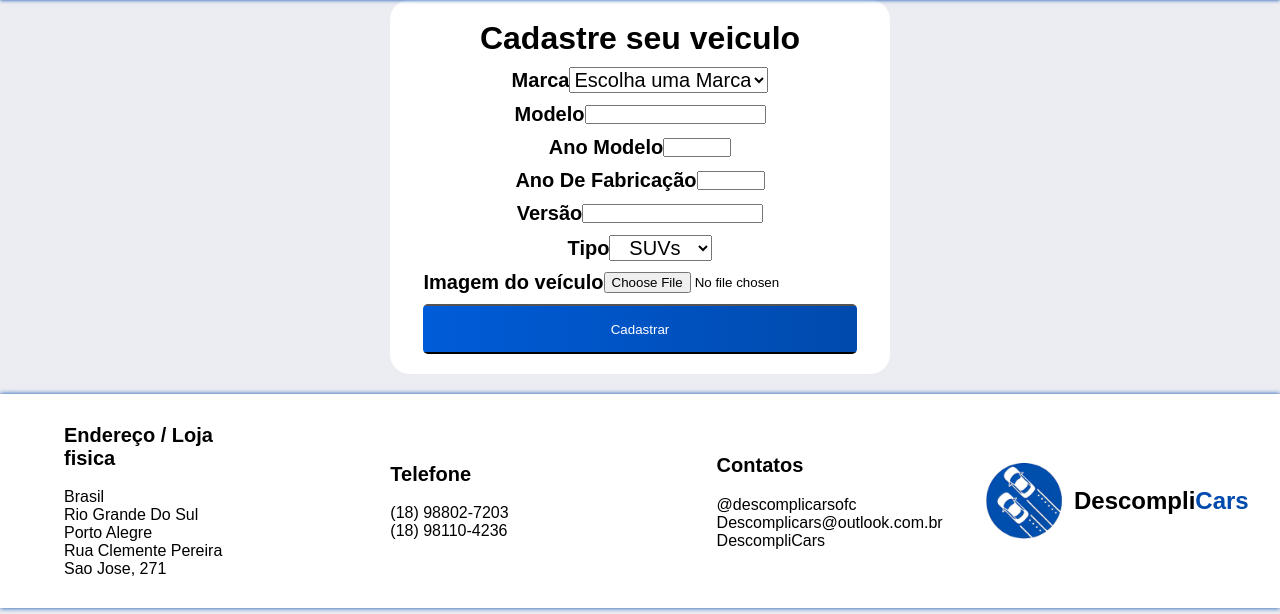
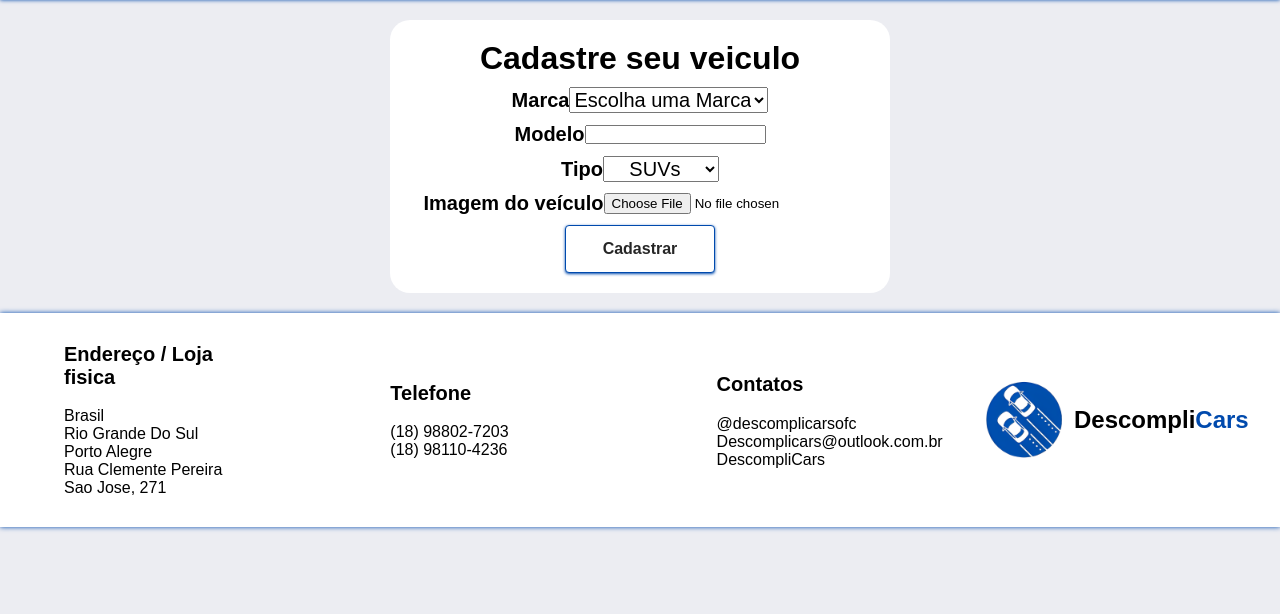
Before and after one commit to M3NT0Sz/DescompliCars, a PHP site: page /CadastroCar.php in a window 1280 px wide. Shown: the part 80-694 px from the top of the page. Run offline with PHP 8.4, Linux system fonts and the light colour scheme; tables that the repository leaves empty or names only in its code hold one stand-in row (values such as "Sample post"); some web fonts are replaced.

Commit message:
Arrumando coisas

```diff
--- a/CSS/cadastrocar.css
+++ b/CSS/cadastrocar.css
@@ -46,14 +46,13 @@
 .button-6 {
   align-items: center;
   background-color: #FFFFFF;
-    border: 1px solid rgba(0, 0, 0, 0.1);
+  border: 1px solid #004aad;
   border-radius: .25rem;
-    box-shadow: rgba(0, 0, 0, 0.02) 0 1px 3px 0;
+  box-shadow: #004aad 0 1px 3px 0;
   box-sizing: border-box;
   color: rgba(0, 0, 0, 0.85);
   cursor: pointer;
   display: inline-flex;
-    font-family: system-ui,-apple-system,system-ui,"Helvetica Neue",Helvetica,Arial,sans-serif;
   font-size: 16px;
   font-weight: 600;
   justify-content: center;
@@ -69,16 +68,12 @@
   touch-action: manipulation;
   vertical-align: baseline;
   width: 150px;
-    margin-top: 10px;
-    margin-bottom: 20px;
-    margin-right: 10px;
-    margin-left: 10px;
 }
 
 .button-6:hover,
 .button-6:focus {
-    border-color: rgba(0, 0, 0, 0.15);
-    box-shadow: rgba(0, 0, 0, 0.1) 0 4px 12px;
+  border-color: #004aad;
+  box-shadow: #004aad 0 4px 12px;
   color: rgba(0, 0, 0, 0.65);
 }
 
@@ -88,27 +83,8 @@
 
 .button-6:active {
   background-color: #F0F0F1;
-    border-color: rgba(0, 0, 0, 0.15);
-    box-shadow: rgba(0, 0, 0, 0.06) 0 2px 4px;
+  border-color: #004aad;
+  box-shadow: #004aad 0 2px 4px;
   color: rgba(0, 0, 0, 0.65);
   transform: translateY(0);
 }
-
-  .butom{
-    height: 100%;
-    width: 300%;
-    position: absolute;
-    left: -100%;
-    background: -webkit-linear-gradient(right, #005cd8, #004aad, #005cd8, #004aad);
-    border-radius: 5px;
-    transition: all 0.4s ease;
-    color:white
-  }
-
-  .buttomD{
-    height: 50px;
-    width: 100%;
-    border-radius: 5px;
-    position: relative;
-    overflow: hidden;
-  }
--- a/CadastroCar.php
+++ b/CadastroCar.php
@@ -6,7 +6,6 @@
     <link href="Imagens/DescomplicarsIcon.png" rel="icon">
     <link href="CSS/style.css" rel="stylesheet">
     <link href="CSS/cadastrocar.css" rel="stylesheet">
-    <link href="CSS/testecad.css" rel="stylesheet">
     <link href='https://unpkg.com/boxicons@2.1.4/css/boxicons.min.css' rel='stylesheet'>
     <meta http-equiv="X-UA-Compatible" content="IE=edge">
     <meta name="viewport" content="width=device-width, initial-scale=1.0">
@@ -21,64 +20,30 @@
     <!--Fecha MenuBar-->
 
     <div class="cadquad">
-        <div class="cadquadrado">
+        <div class="cadquadrado" style="margin-top: 20px;">
             <h1>Cadastre seu veiculo</h1>
             <form method="post" action="PHP/prod_cadCar.php" enctype="multipart/form-data">
                 <div class=caddeita>
                     <h2>Marca</h2>
                     <select class=marca name=marca id=marca>
                         <?php
-                        $cars = [
-                            'Audi',
-                            'BMW',
-                            'CAOA Chery',
-                            'Chevrolet',
-                            'Citroen',
-                            'Ferrari',
-                            'Fiat',
-                            'Ford',
-                            'Honda',
-                            'Hyundai',
-                            'Jeep',
-                            'Kia',
-                            'Lamborghini',
-                            'LandRover',
-                            'Mercedes',
-                            'Mini',
-                            'Mitsubishi',
-                            'Nissan',
-                            'Peugeot',
-                            'Porche',
-                            'RAM',
-                            'Renault',
-                            'Subaru',
-                            'Suzuki',
-                            'Toyota',
-                            'Volkswagen',
-                            'Volvo'
-                        ];
-                        echo "<option value='Escolha uma Marca'>
-                        Escolha uma Marca
+                        echo "<option value='Escolha uma Marca'>Escolha uma Marca
                     </option>";
+                        $carsa = "SELECT * FROM marcas ORDER BY mar_nome";
+                        $carros = mysqli_query($conn, $carsa);
+                        while ($row = mysqli_fetch_array($carros)) {
+                            $cars[] = $row["mar_nome"];
+                        }
                         for ($x = 0; $x < sizeof($cars); $x++) {
                             echo "<option value=$cars[$x]>
                             " . $cars[$x] . "
-                        </option>";
+                            </option>";
                         }
                         ?>
                     </select>
                 </div>
                 <div class=caddeita id=cadmod>
-                    <h2>Modelo</h2><input type="text" name="modelo" id="modelo">
-                </div>
-                <div class="caddeita" id="cadAnoMod">
-                    <h2>Ano Modelo</h2><input type="number" name="anomod" min="1990" max="2099" id="anomodelo" onclick="esconderAnoFab()">
-                </div>
-                <div class="caddeita" id="cadAnoFab">
-                    <h2>Ano De Fabricação</h2><input type="number" name="anofab" min="1990" max="2099" id="anofab" onclick="esconderVersao()">
-                </div>
-                <div class="caddeita" id="cadVersao">
-                    <h2>Versão</h2><input type="text" name="versao">
+                    <h2>Modelo</h2><input type="text" name="modelo" id="modelo" required>
                 </div>
                 <div class="caddeita" id="cadVersao">
                     <h2>Tipo</h2><select name="tipo" id="">
@@ -87,14 +52,21 @@
                         <option value="Picapes">Picapes</option>
                         <option value="Eletricos">Eletricos</option>
                         <option value="Sedans">Sedans</option>
+                        <option value="Esportivos">Esportivos</option>
                     </select>
                 </div>
                 <div class="caddeita">
                     <h2>Imagem do veículo</h2>
                     <input type="file" name="imagem" accept="image/*">
                 </div>
+                <?php
+                if (isset($_SESSION['erro'])) {
+                    echo "<h3><center>".$_SESSION['erro']."</center></h3>";
+                    unset($_SESSION['erro']);
+                }
+                ?>
                 <div class="buttomD">
-                    <button class="butom " type="submit">Cadastrar</button>
+                    <button class="button-6" type="submit">Cadastrar</button>
                     <div>
 
             </form>
--- a/Java/cadcarros.js
+++ /dev/null
@@ -1,57 +0,0 @@
-function esconderMod(){
-    const cadmod = document.querySelector("#cadmod");
-    const modelo = document.querySelector("#modelo");
-    const marca = document.querySelector("#marca");
-    modelo.addEventListener("change", esconderAnoMod);
-    const valorSelecionado = marca.value;
-
-    if(valorSelecionado === "Escolha uma Marca"){
-        cadmod.style.display = 'none';
-    } else if(valorSelecionado === "Audi"){
-        cadmod.style.display = '';
-    }else if(valorSelecionado === "BMW"){
-        cadmod.style.display = '';
-    }else if(valorSelecionado === "CAOA"){
-        cadmod.style.display = '';
-    }else if(valorSelecionado === "Chevrolet"){
-        cadmod.style.display = '';
-    }else if(valorSelecionado === "Citroen"){
-        cadmod.style.display = '';
-    }
-}
-
-function esconderAnoMod(){
-    const cadanomod = document.querySelector("#cadAnoMod")
-    const modelo = document.querySelector("#modelo")
-    const valorSelecionado = modelo.value;
-
-    if(valorSelecionado === ""){
-        cadanomod.style.display = 'none';
-    } else if(valorSelecionado != ""){
-        cadanomod.style.display = '';
-    }
-}
-
-function esconderAnoFab(){
-    const cadanofab = document.querySelector("#cadAnoFab")
-    const anomod = document.querySelector("#anomodelo")
-    const valorSelecionado = anomod.value;
-
-    if(valorSelecionado === ""){
-        cadanofab.style.display = 'none';
-    } else if(valorSelecionado != ""){
-        cadanofab.style.display = '';
-    }
-}
-
-function esconderVersao(){
-    const cadversao =  document.querySelector("#cadVersao")
-    const anofab = document.querySelector("#anofab")
-    const valorSelecionado = anofab.value;
-
-    if(valorSelecionado === ""){
-        cadversao.style.display = 'none';
-    } else if(valorSelecionado != ""){
-        cadversao.style.display = '';
-    }
-}
--- a/PHP/editarProc.php
+++ b/PHP/editarProc.php
@@ -22,7 +22,7 @@ if (filter_var($email, FILTER_VALIDATE_EMAIL)) {
         if (mysqli_affected_rows($conn)) {
             $_SESSION['editado'] = "Usuario editado com sucesso";
             unset($_SESSION['login']);
-            $_SESSION['login'] = $nome . " " . $sobrenome;
+            $_SESSION['login'] = "<center>" . $nome . " " . $sobrenome . "</center>";
             header("location:../Perfil.php");
         } else {
             $_SESSION['naoeditado'] = "Usuario não editado";
@@ -37,7 +37,7 @@ if (filter_var($email, FILTER_VALIDATE_EMAIL)) {
             if (mysqli_affected_rows($conn)) {
                 $_SESSION['editado'] = "Usuario editado com sucesso";
                 unset($_SESSION['login']);
-                $_SESSION['login'] = $nome . " " . $sobrenome;
+                $_SESSION['login'] = "<center>" . $nome . " " . $sobrenome . "</center>";
                 header("location:../Perfil.php");
             } else {
                 $_SESSION['naoeditado'] = "Usuario não editado";
--- a/PHP/login.php
+++ b/PHP/login.php
@@ -19,7 +19,7 @@
             'nome' => $row_usuario['usu_nome'],
             'sobrenome' => $row_usuario['usu_sobrenome']
         );
-        $_SESSION['login'] = $row_usuario['usu_nome'] ." ". $row_usuario['usu_sobrenome'] . "<input type=hidden name=codigo value=".$row_usuario['usu_cod'].">";
+        $_SESSION['login'] = "<center>".$row_usuario['usu_nome'] ." ". $row_usuario['usu_sobrenome'] . "</center><input type=hidden name=codigo value=".$row_usuario['usu_cod'].">";
         header("Location: ../Perfil.php");
     }
     else
--- a/Perfil.php
+++ b/Perfil.php
@@ -108,14 +108,14 @@
                         </a>
                         <?php
                         if (isset($_SESSION['editado'])) {
-                            echo $_SESSION['editado'];
+                            echo "<h3><center>".$_SESSION['editado']."</center></h3>";
                             unset($_SESSION['editado']);
                         }
                         ?>
                         <?php
                         //mostrando a msg de login e senha inválidos!
                         if (isset($_SESSION['msgC'])) {
-                            echo $_SESSION['msgC'];
+                            echo "<h3><center>".$_SESSION['msgC']."</center></h3>";
                             unset($_SESSION['msgC']);
                         }
                         ?>
```
Also changed, not shown: Carros.php (+1 -1 lines), PHP/prod_cadCar.php (+10 -10 lines), editarPerfil.php (+4 -4 lines), Java/app.js (deleted). Lines whose indentation alone changed are shown as unchanged.
